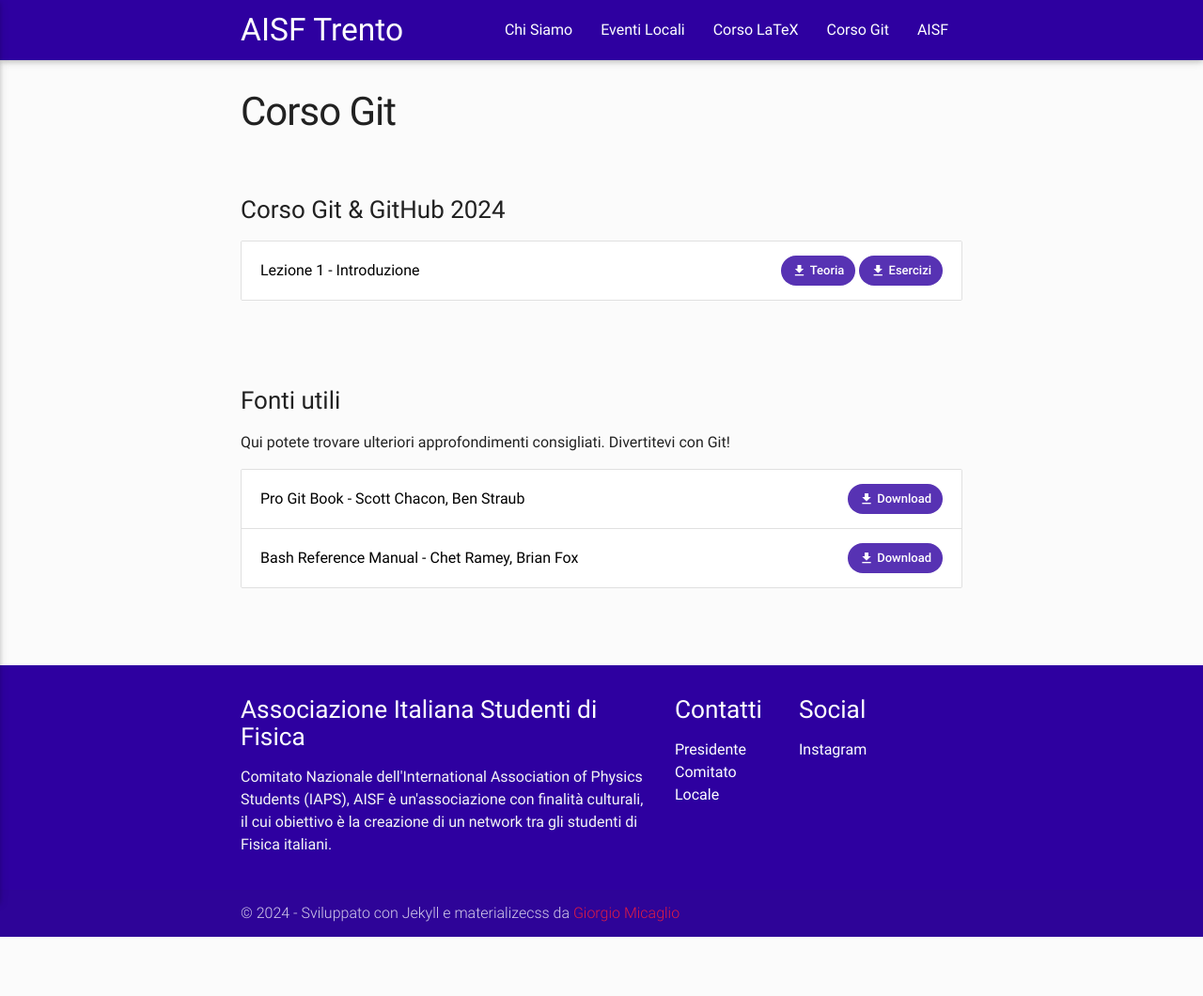
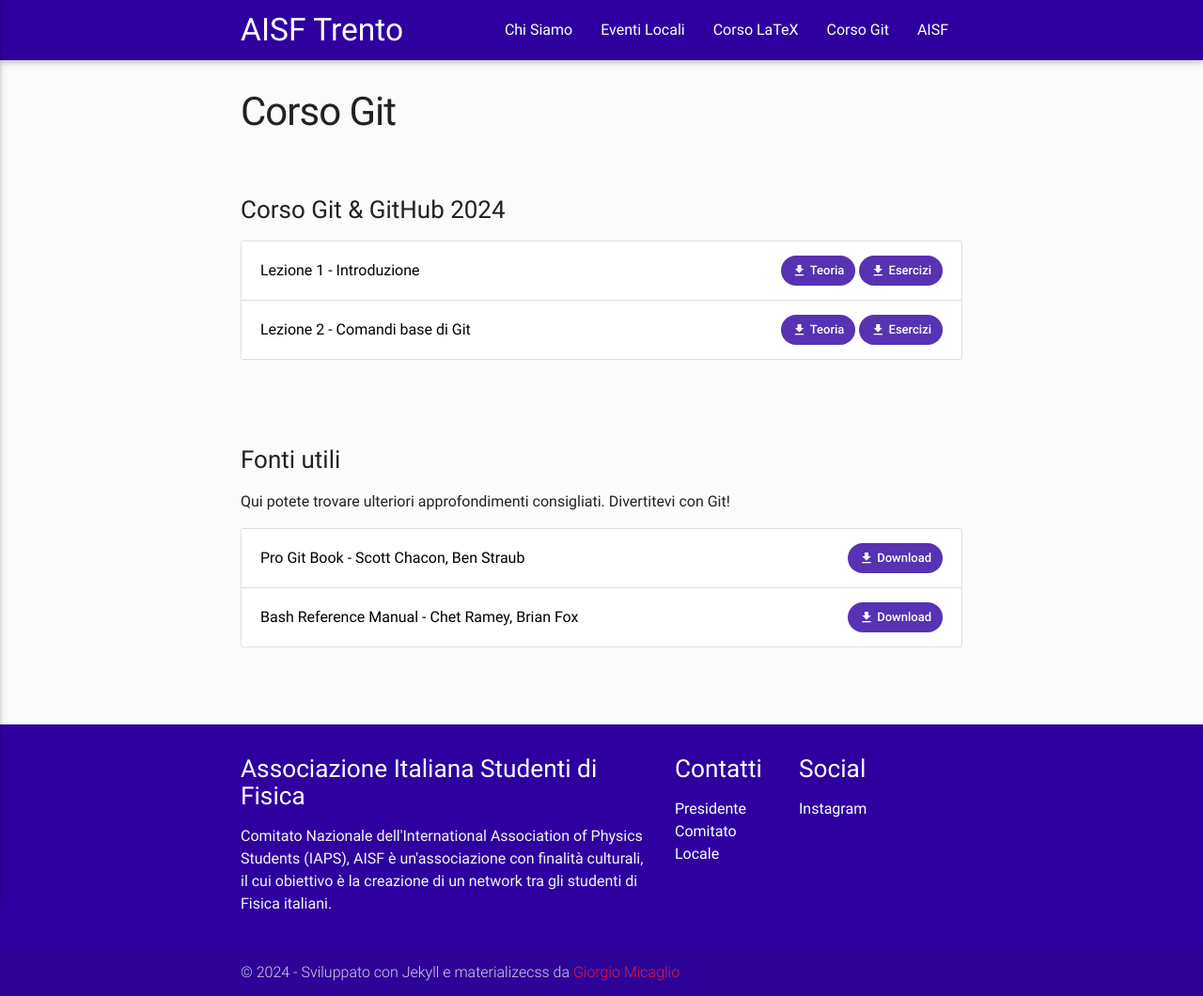
Before and after one commit to ai-sf/trento, a Jekyll site: the page built from git.html, in a window 1280 px wide. Shown: the whole page at 94% size. Built offline with Jekyll 4.4.1, drawn with Linux system fonts in a browser that asks for light colours; nearby versions of some CDN libraries; before the commit the page ends 997 px from its top, so only the background shows below that.

Commit message:
add git lez2

```diff
--- a/_data/git.yml
+++ b/_data/git.yml
@@ -8,10 +8,12 @@ sezioni:
           url: "git/LEZIONE_1__Intro_a_git_e_github.pdf"
         - nome: "Esercizi"
           url: "git/es_git_lez1.pdf"
-      # - testo: "Lezione 2 - Funzioni e branch"
-      #   # urls:
-      #   # - nome: "Lezione 1"
-      #   #   url: ""
+      - testo: "Lezione 2 - Comandi base di Git"
+        urls:
+        - nome: "Teoria"
+          url: "git/Lezione_2___comandi_base_di_GIT.pdf"
+        - nome: "Esercizi"
+          url: "git/es_git_lez2.pdf"
       # - testo: "Lezione 3 - GitHub e conflitti"
       #   # urls:
       #   # - nome: "Lezione 1"
```
Also changed, not shown: 2 other files.
